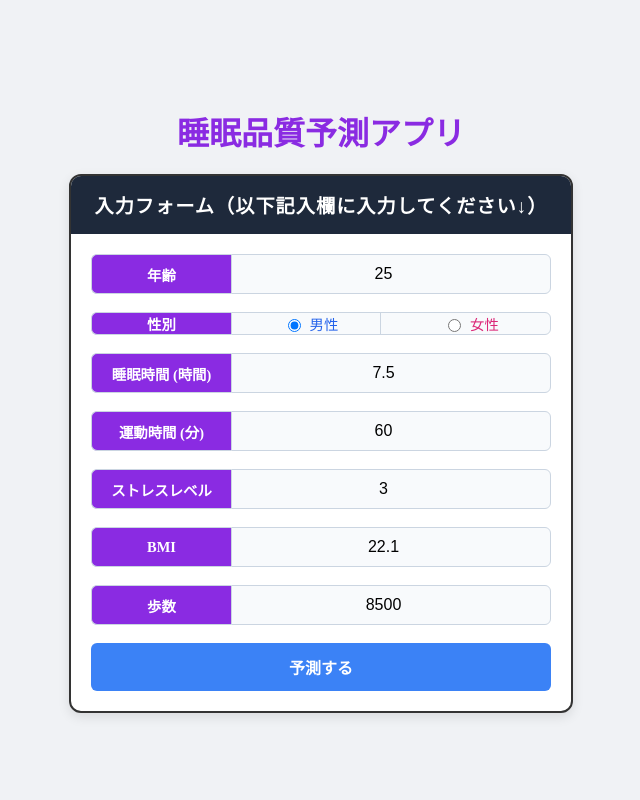
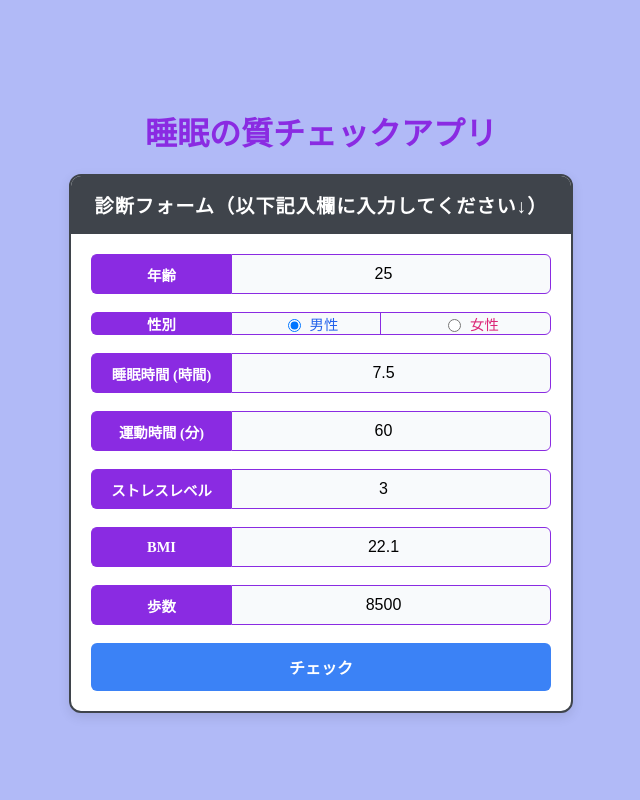
Before and after one commit to Kobakunn/ml-sleep-quality-predictor, a Python web app: template app/templates/index.html in a window 1280 px wide. Shown: the whole page, without its empty margins (319-959 px from the left). Run offline with Jinja, Linux system fonts and the light colour scheme; the template is opened without the code that fills it, so the values that code supplies are empty.

```diff
--- a/app/static/css/style.css
+++ b/app/static/css/style.css
@@ -1,6 +1,6 @@
 /* 全体のリセットと背景設定 */
 body {
-    background-color: #f0f2f5;
+    background-color: #b1baf7;
     display: flex;
     justify-content: center;
     align-items: center;       /* これが原因で要素が真ん中で衝突していました */
@@ -20,7 +20,7 @@ body {
 /* カード全体のコンテナ */
 .card {
     background-color: #ffffff;
-    border: 2px solid #333333;
+    border: 2px solid #3f444b;
     border-radius: 12px;
     width: 90%;
     width: 500px;
@@ -30,7 +30,7 @@ body {
 
 /* ヘッダー部分 */
 .card-header {
-    background-color: #1e293b;
+    background-color: #3f444b;
     color: #ffffff;
     text-align: center;
     padding: 15px;
@@ -64,7 +64,7 @@ body {
 
     /* 枠線の設定 */
     background-color: blueviolet; /* 👈 入力欄と区別しやすいよう薄いグレーに */
-    border: 1px solid #cbd5e1;
+    border: 1px solid blueviolet;
     border-right: none;     /* 👈 入力欄との間の線をすっきりさせるため右線を消す */
     border-radius: 6px 0 0 6px; /* 👈 左側だけ角を丸める */
     box-sizing: border-box;
@@ -72,14 +72,14 @@ body {
 
 /* ★選択肢（男性・女性）の間に区切り線を入れる */
 .radio-group label:not(:last-child) {
-    border-right: 1px solid #cbd5e1; /* ★右側に区切り線を追加 */
+    border-right: 1px solid blueviolet; /* ★右側に区切り線を追加 */
 }
 
 /* テキスト・数値入力欄のスタイル（右側・微調整） */
 .form-control {
     flex: 1;                /* 👈 残りの横幅をすべて使う */
     padding: 10px;
-    border: 1px solid #cbd5e1;
+    border: 1px solid blueviolet;
     border-radius: 0 6px 6px 0; /* 👈 右側だけ角を丸める */
     font-size: 1rem;
     text-align: center;
@@ -101,7 +101,7 @@ body {
     gap: 20px;
     justify-content: center;
     align-items: center;    /* 👈 上下中央に配置 */
-    border: 1px solid #cbd5e1;
+    border: 1px solid blueviolet;
     border-radius: 0 6px 6px 0;
     background-color: #f8fafc;
     box-sizing: border-box;
--- a/app/templates/index.html
+++ b/app/templates/index.html
@@ -2,17 +2,18 @@
 <html lang="ja">
 <head>
     <meta charset="UTF-8">
-    <title>睡眠品質予測アプリ</title>
+    <title>睡眠の質チェックアプリ</title>
     <link rel="stylesheet" href="../static/css/style.css">
 </head>
+
 <body>
     <div class="container">
 
-        <h1 style="color: blueviolet; margin-bottom: 20px; text-align: center;">睡眠品質予測アプリ</h1>
+        <h1 style="color: blueviolet; margin-bottom: 20px; text-align: center;">睡眠の質チェックアプリ</h1>
 
         <div class="card">
             <div class="card-header">
-                入力フォーム（以下記入欄に入力してください↓）
+                診断フォーム（以下記入欄に入力してください↓）
             </div>
             <form class="card-body" onsubmit="return false;">
 
@@ -54,11 +55,13 @@
                     <input type="number" id="steps" class="form-control" value="8500">
                 </div>
 
-                <button type="submit" class="btn-submit">予測する</button>
+                <button type="submit" class="btn-submit">チェック</button>
 
             </form>
         </div>
 
     </div>
+
 </body>
+
 </html>
```
Also changed, not shown: README.md, 2 other files.
